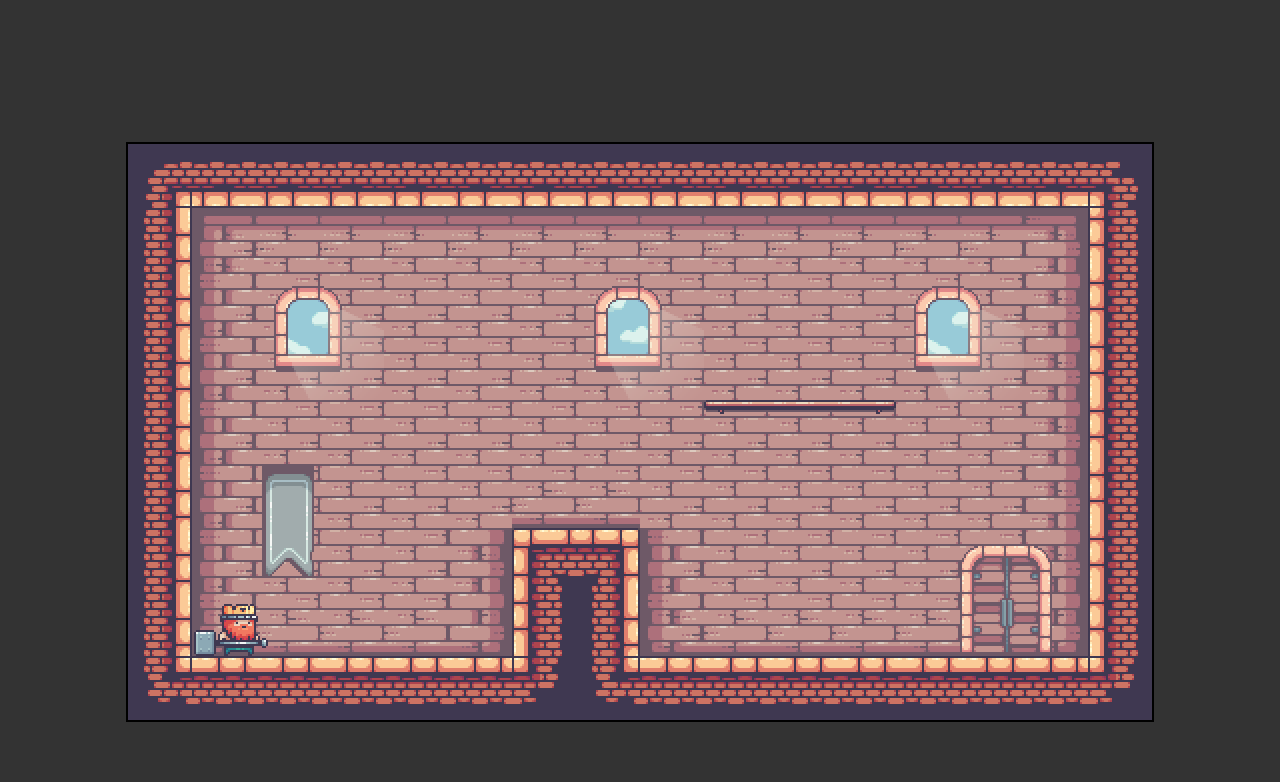
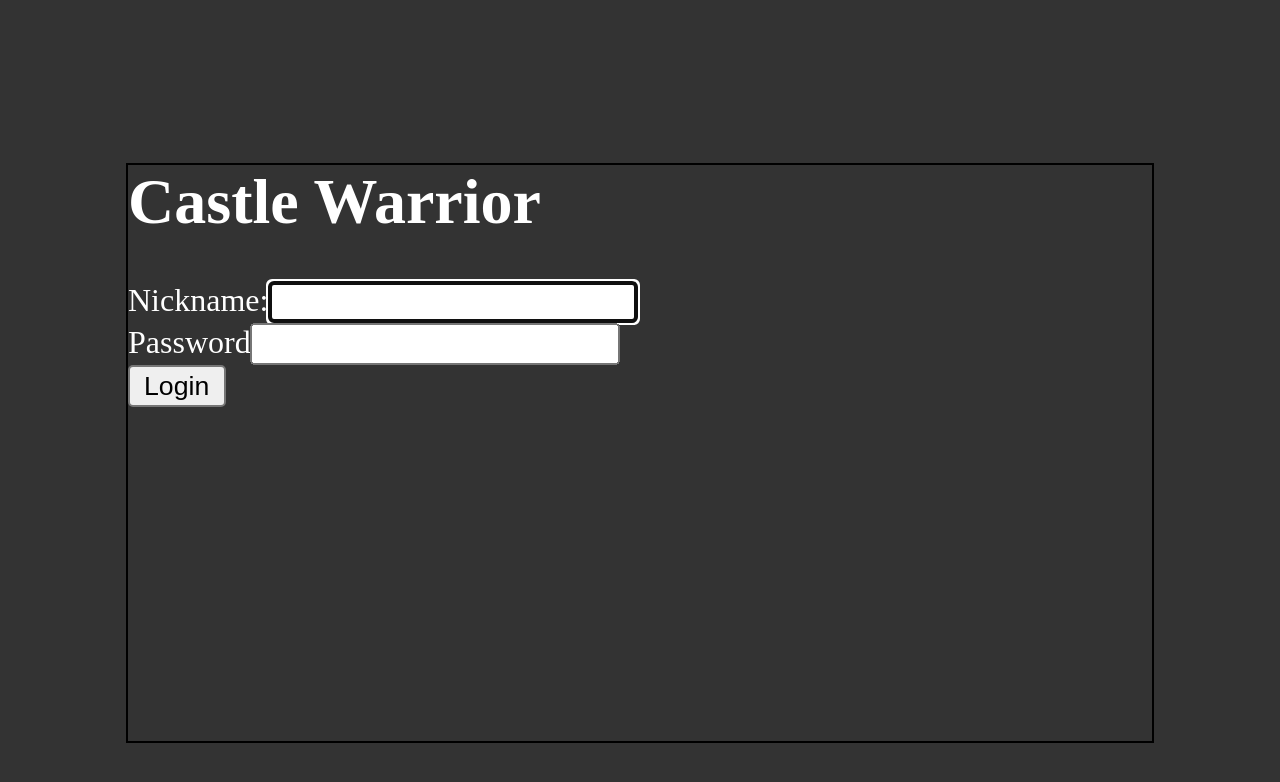
Before and after one commit to Lulzies87/castleWarrior, a React (Vite) app in the folder app/: page / in a window 1280 px wide. Shown: the top 782 px of the page. Built offline with nearby package versions, Linux system fonts and the light colour scheme.

Commit message:
add login screen

```diff
--- a/app/src/App.scss
+++ b/app/src/App.module.scss
@@ -1,3 +1,13 @@
+.gameContainer {
+  position: relative;
+  width: 512px;
+  height: 288px;
+  margin: 0 auto;
+  outline: 1px solid #000;
+
+  transform: scale(2) translateY(50%);
+}
+
 // #root {
 //   max-width: 1280px;
 //   margin: 0 auto;
--- a/app/src/App.tsx
+++ b/app/src/App.tsx
@@ -1,9 +1,13 @@
-import "./App.scss";
+import styles from "./App.module.scss";
 import { GameScreen } from "./GameScreen";
+import { LoginScreen } from "./LoginScreen";
 
 function App() {
-  return <GameScreen />;
-
+  return (
+    <div className={styles.gameContainer}>
+      <LoginScreen />
+    </div>
+  );
 }
 
 export default App;
--- a/app/src/GameScreen.module.scss
+++ b/app/src/GameScreen.module.scss
@@ -1,13 +1,3 @@
-.gameContainer {
-    position: relative;
-    width: 512px;
-    height: 288px;
-    margin: 0 auto;
-    outline: 1px solid #000;
-
-    transform: scale(2) translateY(50%);
-
-    & canvas {
-        image-rendering: pixelated;
-    }
+canvas {
+  image-rendering: pixelated;
 }
--- a/app/src/GameScreen.tsx
+++ b/app/src/GameScreen.tsx
@@ -1,6 +1,5 @@
 import { useEffect, useRef, useState } from "react";
 import styles from "./GameScreen.module.scss";
-import { GameObject, GameObjectProps } from "./GameObject";
 
 export function GameScreen() {
   const canvasRef = useRef<HTMLCanvasElement>(null);
@@ -32,9 +31,11 @@ export function GameScreen() {
           console.log(warriorX);
           break;
         case "w" || "W":
+          // add JUMP code
           console.log("JUMP!");
           break;
         case " ":
+          // add HIT code
           console.log("HIT!");
           break;
       }
@@ -60,13 +61,11 @@ export function GameScreen() {
   };
 
   return (
-    <div className={styles.gameContainer}>
     <canvas
       ref={canvasRef}
       className={styles.gameCanvas}
       width="512"
       height="288"
     ></canvas>
-    </div>
   );
 }
--- /dev/null
+++ b/app/src/LoginScreen.module.scss
@@ -0,0 +1,3 @@
+body {
+    color: #fff;
+}
--- /dev/null
+++ b/app/src/LoginScreen.tsx
@@ -0,0 +1,34 @@
+import { FormEvent } from "react";
+import styles from "./LoginScreen.module.scss";
+
+export function LoginScreen() {
+
+    const login = (e: FormEvent<HTMLFormElement>) => {
+        console.log("login");
+        e.preventDefault();
+
+        return;
+    }
+  return (
+    <>
+      <h1 className={styles.title}>Castle Warrior</h1>
+      <form onSubmit={login} noValidate>
+        <div className="form-field">
+          <label htmlFor="nickname">Nickname:</label>
+          <Input id="nickname" name="nickname" type="text" autoFocus required />
+        </div>
+        <div className="form-field">
+          <label htmlFor="password">Password</label>
+          <Input id="password" name="password" type="text" required />
+        </div>
+        <button>
+          Login
+        </button>
+      </form>
+    </>
+  );
+}
+
+function Input({ className, ...props }: JSX.IntrinsicElements["input"]) {
+  return <input className={["text-field", className].join(" ")} {...props} />;
+}
```
Lines whose indentation alone changed are shown as unchanged.
